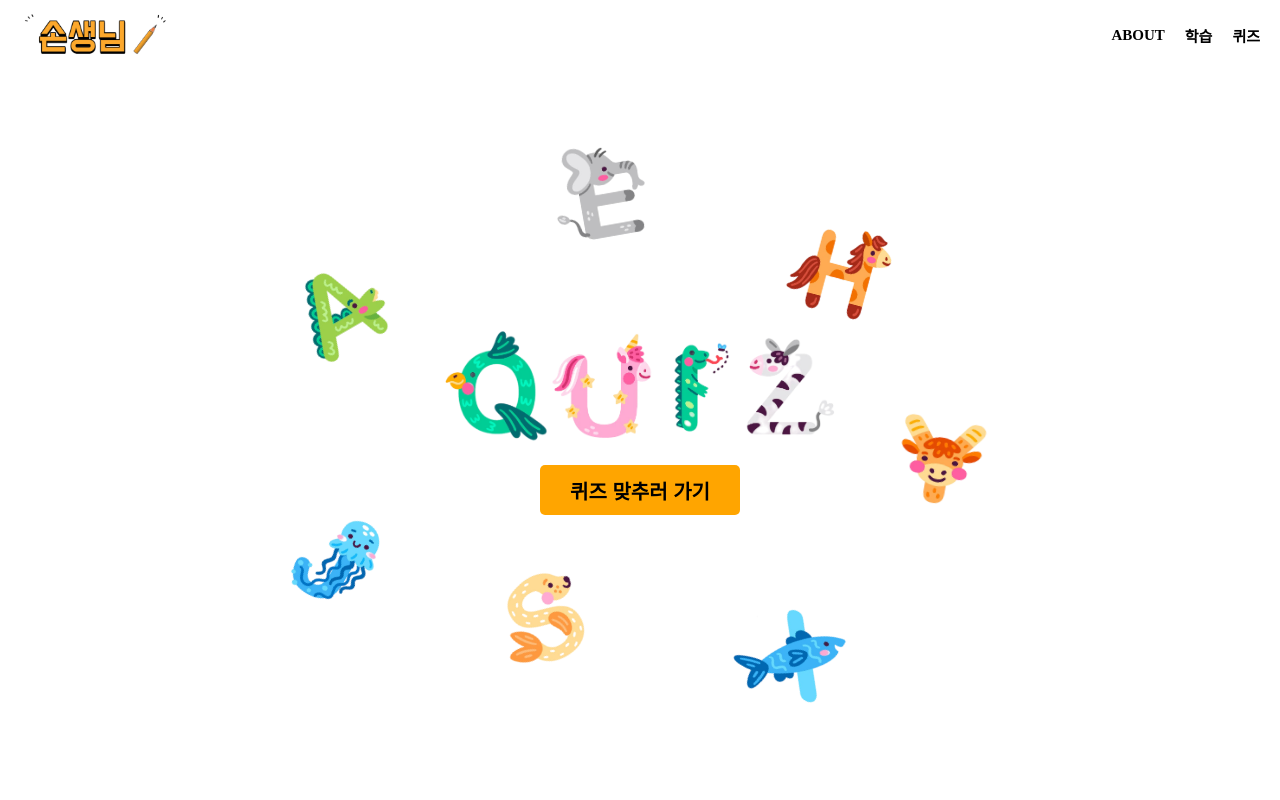
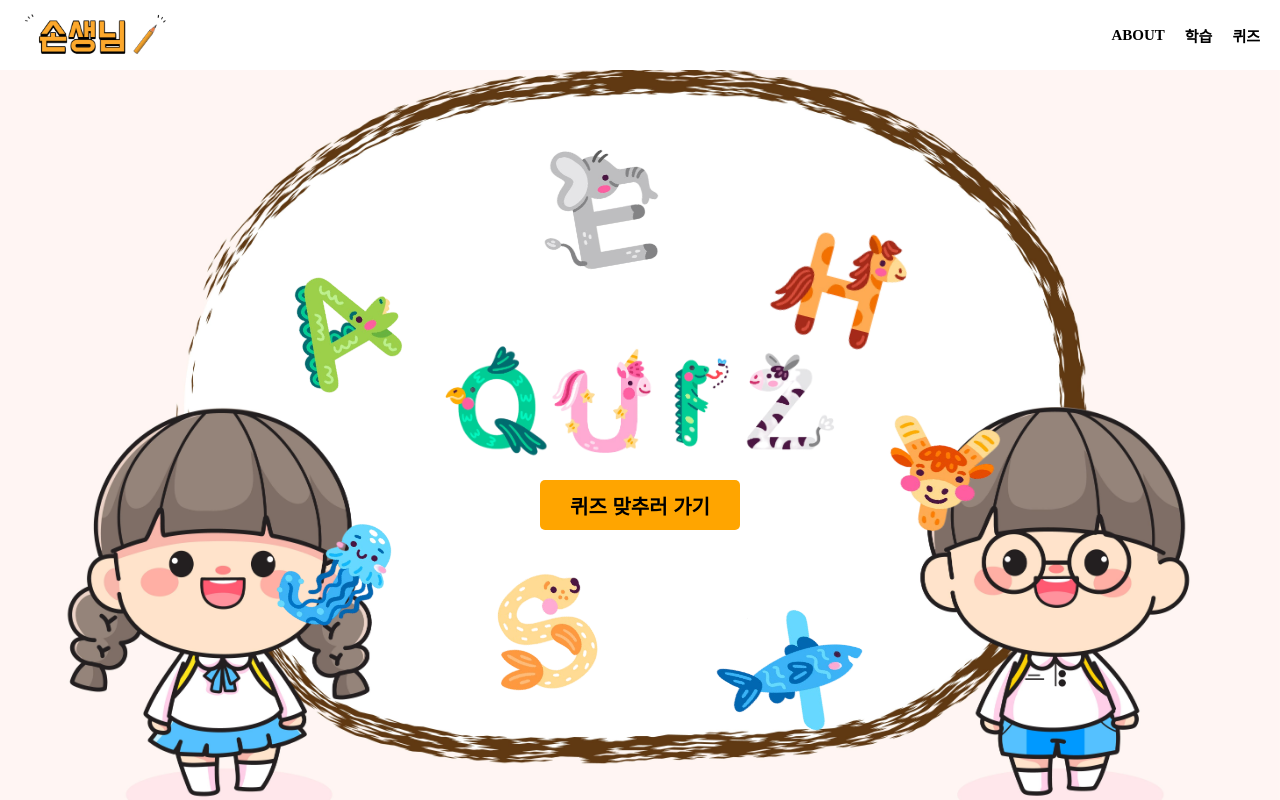
Before and after one commit to elice-AI4/sonsaengnim, a React (Create React App) app in the folder front/: page /quiz in a window 1280 px wide. Built offline with nearby package versions, Linux system fonts and the light colour scheme; a web font is replaced by a local one.

Commit message:
feat : quiz mainPage backgroud

```diff
--- a/front/src/components/page/quiz/Quiz.style.tsx
+++ b/front/src/components/page/quiz/Quiz.style.tsx
@@ -1,4 +1,5 @@
 import styled, { css, keyframes } from "styled-components";
+import backgroundImg from "../../../src_assets/quiz/quizPage.jpg";
 
 const bounceImageA = keyframes`
     from {
@@ -67,11 +68,17 @@ const bounceImageY = keyframes`
 `;
 
 export const QuizContainer = styled.div`
-  max-width: 1200px;
-  min-width: 860px;
+  /* background: center / cover no-repeat url(${backgroundImg}); */
+  background-image: url(${backgroundImg});
+  background-repeat: no-repeat;
+  background-size: cover;
+  background-position: center;
+  width: 100%;
+  /* max-width: 1200px; */
+  /* min-width: 860px; */
 
-  height: 100vh;
-  max-height: 700px;
+  height: calc(100vh - 70px);
+  /* max-height: 700px; */
 
   margin: auto;
 
--- a/front/src/components/page/quiz/Quiz.tsx
+++ b/front/src/components/page/quiz/Quiz.tsx
@@ -23,8 +23,8 @@ import imgX from "../../../src_assets/alphabet/X.png";
 import imgY from "../../../src_assets/alphabet/Y.png";
 
 const imgSize = {
-  width: "100px",
-  height: "100px",
+  width: "130px",
+  height: "130px",
 };
 
 const Quiz = () => {
```
Also changed, not shown: front/src/src_assets/quiz/quizPage.jpg (added).
